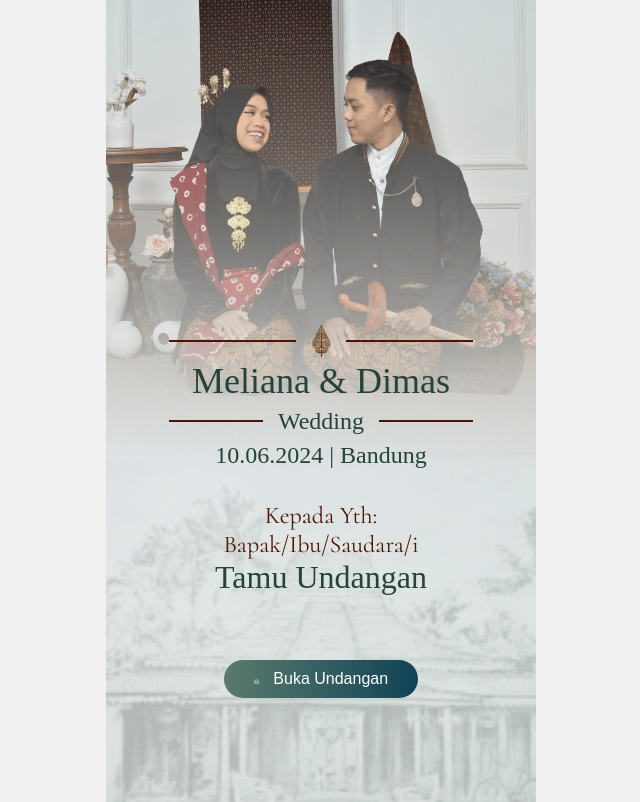
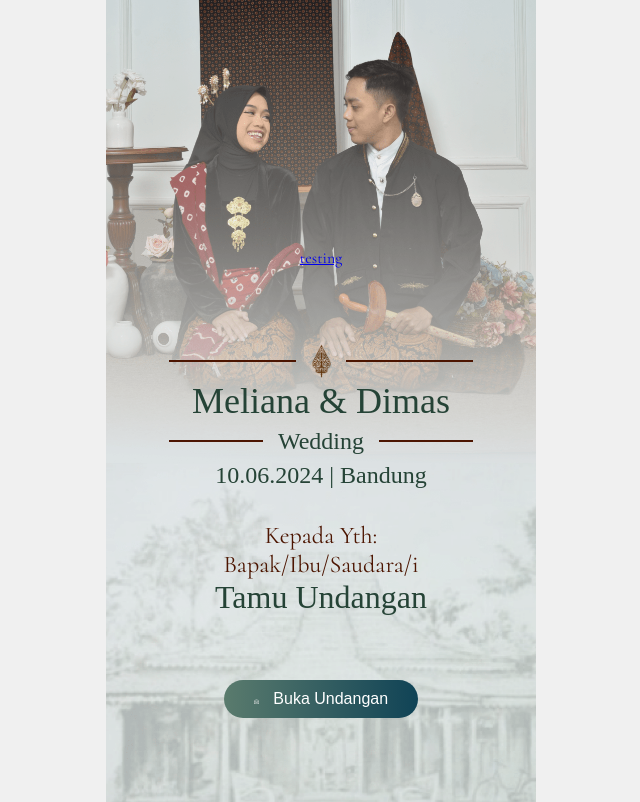
Before and after one commit to fauzandzkr/Dimas-Meliana, a plain HTML site: page index.html in a window 1280 px wide. Shown: the whole page, without its empty margins (319-959 px from the left). Drawn offline with Linux system fonts and the light colour scheme; a web font is replaced by a local one.

Commit message:
Update index.html

```diff
--- a/index.html
+++ b/index.html
@@ -11,6 +11,7 @@
 <body>
     <div id="loading">Loading...</div>
     <div id="wrapper">
+        <a href="main.html">testing</a>
         <div id="textContainer">
             <div class="invited">
                 <div class="line2"></div>
```
